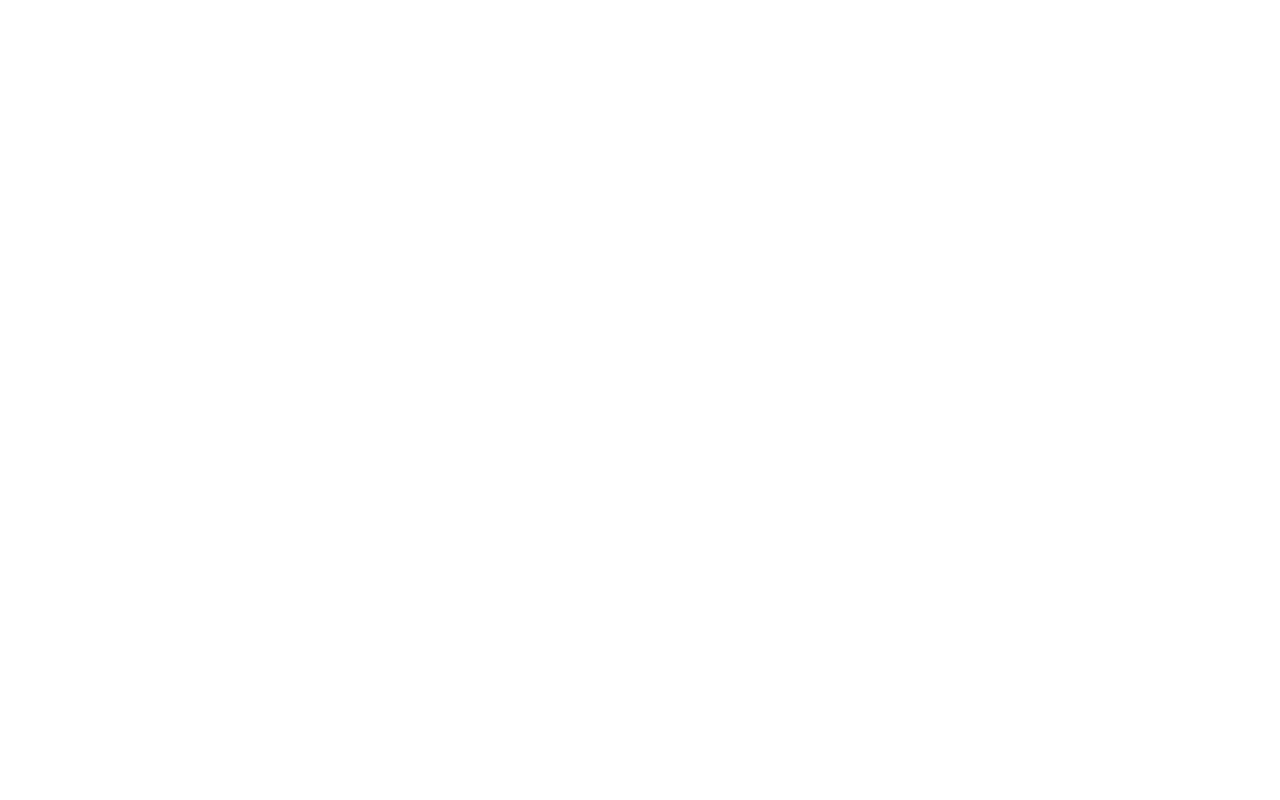
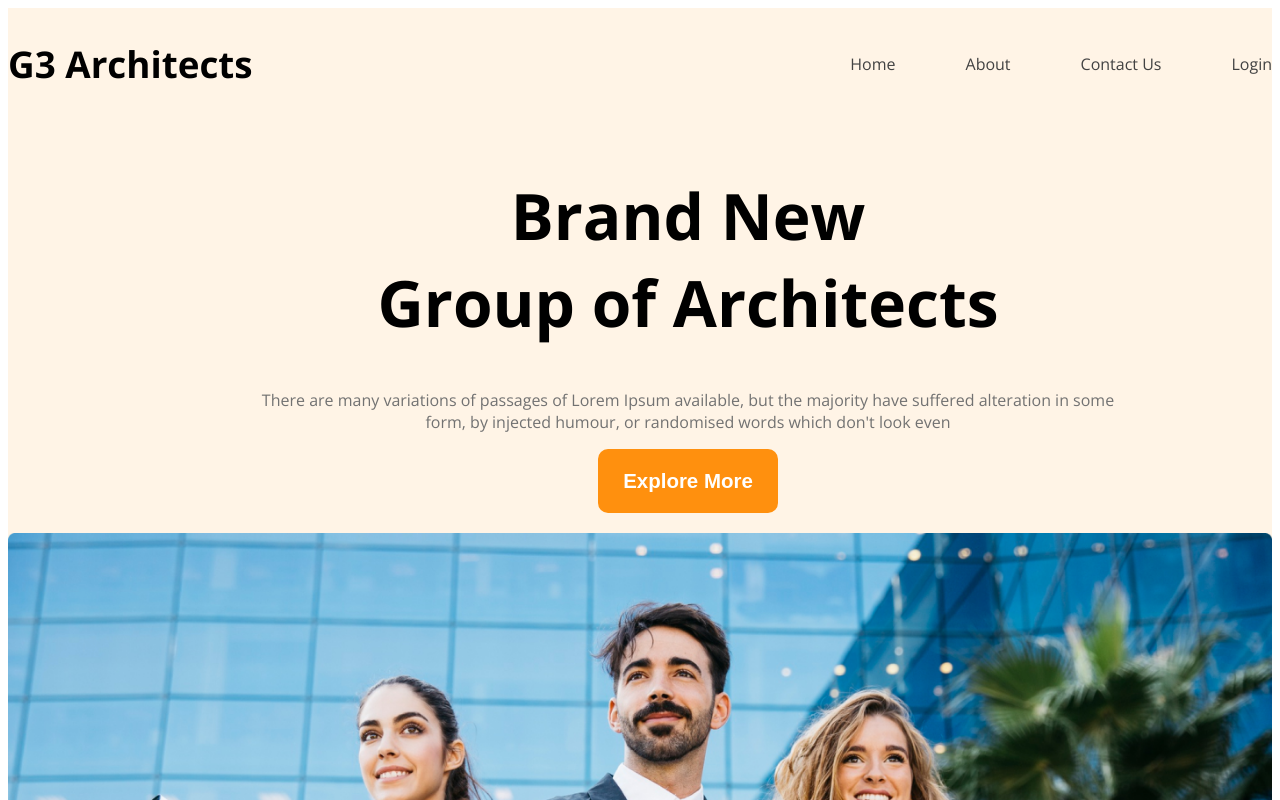
Before and after one commit to JannatulSafa/g3-architect-portfolio, a plain HTML site: page index.html in a window 1280 px wide. Shown: the top 800 px of the page. Drawn offline with nearby package versions, Linux system fonts and the light colour scheme.

Commit message:
addded the nav and banner part

```diff
--- a/index.html
+++ b/index.html
@@ -6,7 +6,33 @@
     <title>G3 Architect Portfolio</title>
     <link rel="stylesheet" href="styles/architect.css">
 </head>
-<body>
+<body class="open-sans-normal">
+    <header class="background-color">
+        <nav class="navbar display-flex">
+    <div>
+        <h2 class="navbar-title">G3 Architects</h2>
+    </div>
+    <div class="navlinks ">
+        <ul >
+            <li><a class="dark02"  href="#">Home</a></li>
+            <li><a class="dark02" href="#">About</a></li>
+            <li><a class="dark02" href="#">Contact Us</a></li>
+            <li><a class="dark02" href="#">Login</a></li>
+        </ul>
+    </div>
+        </nav>
+        <div class="banner ">
+            <h2 class="banner-title">Brand New <br> Group of Architects </h2>
+            <p class="banner-description dark03">There are many variations of passages of Lorem Ipsum available, but the majority have suffered alteration in some form, by injected humour, or randomised words which don't look even</p>
+             <button class="btn-primary">Explore More</button>
+        </div>
 
+        <div class="banner-img">
+            <img src="images/banner.png" alt="This is a theme image">
+        </div>
+
+    </header>
+    <main></main>
+    <footer></footer>
 </body>
 </html>
--- a/styles/architect.css
+++ b/styles/architect.css
@@ -0,0 +1,110 @@
+
+@import url('https://fonts.googleapis.com/css2?family=Open+Sans:ital,wght@0,300..800;1,300..800&family=Poppins:ital,wght@0,100;0,200;0,300;0,400;0,500;0,600;0,700;0,800;0,900;1,100;1,200;1,300;1,400;1,500;1,600;1,700;1,800;1,900&family=Work+Sans:ital,wght@0,100..900;1,100..900&display=swap');
+
+
+.open-sans-normal{
+  font-family: "Open Sans", sans-serif;
+  font-optical-sizing: auto;
+  font-style: normal;
+}
+.background-color{
+    background-color: rgba(255, 144, 14, 0.1);
+}
+.display-flex{
+    display: flex;
+}
+/* nav part */
+.navbar{
+   display: flex;
+   align-items: center;
+   justify-content: space-between;
+    max-width: 1440px;
+    margin: 0 auto;
+}
+.navbar-title{
+    font-size: 2.3rem;
+    font-weight: 700;
+}
+.navlinks{
+    display: flex;
+    align-items: center;
+    justify-content: space-between;
+
+}
+.navlinks ul{
+    display: flex;
+    flex-wrap: wrap;
+    justify-content: space-between;
+    display: flex;
+    gap: 70px;
+    list-style: none;
+}
+ .navlinks ul li a{
+    color: #424242;
+    text-decoration: none;
+ }
+ .dark02{
+    color: #424242;
+ }
+ .dark03{
+    color: #727272;
+ }
+ /* banner part */
+ .banner{
+    width: 860px;
+    align-items: center;
+    margin-left: 250px;
+    text-align: center;
+
+ }
+ .banner-title{
+    text-align: center;
+    font-size: 4rem;
+    font-weight: 700;
+ }
+ .banner-description{
+    margin-top: -10px;
+    text-align: center;
+    font-size: 1rem;
+ }
+ .btn-primary{
+    color: white;
+    background-color: rgba(255, 144, 14, 1);
+    margin-bottom: 20px;
+    padding: 20px 25px 20px 25px;
+    border: none;
+    border-radius: 10px;
+    font-size: 1.28rem;
+    font-weight: 600;
+ }
+ .banner-img img{
+    width: 100%;
+    margin-bottom: 70px;
+ }
+
+
+ @media screen and (max-width:576px){
+     .navbar, .navlinks ul {
+        flex-direction: column;
+
+    }
+    .navbar{
+      align-items: center;
+
+    }
+    .navlinks ul{
+       align-items: center;
+    }
+    .banner{
+      font-size: 1rem;
+      margin-left: 0px;
+      align-items: center;
+      width: 100%;
+    }
+    .banner-img img{
+       width: 100%;
+
+       margin-left: 0px;
+    }
+
+ }
```
